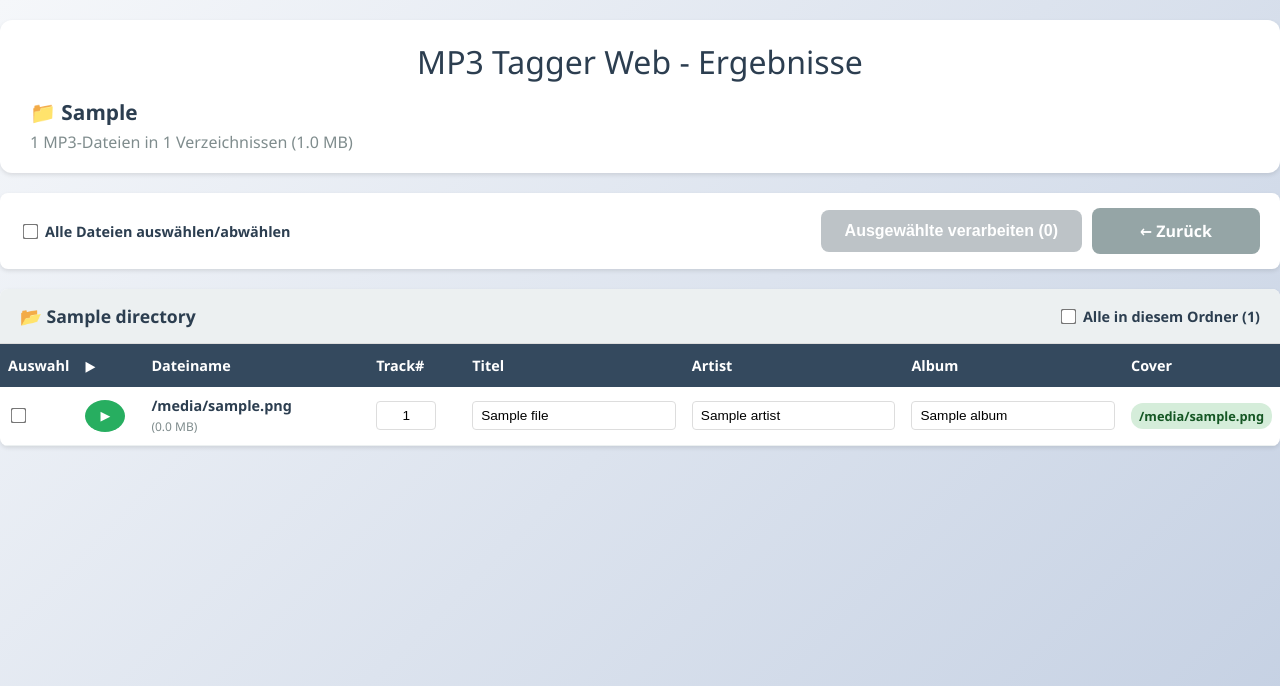
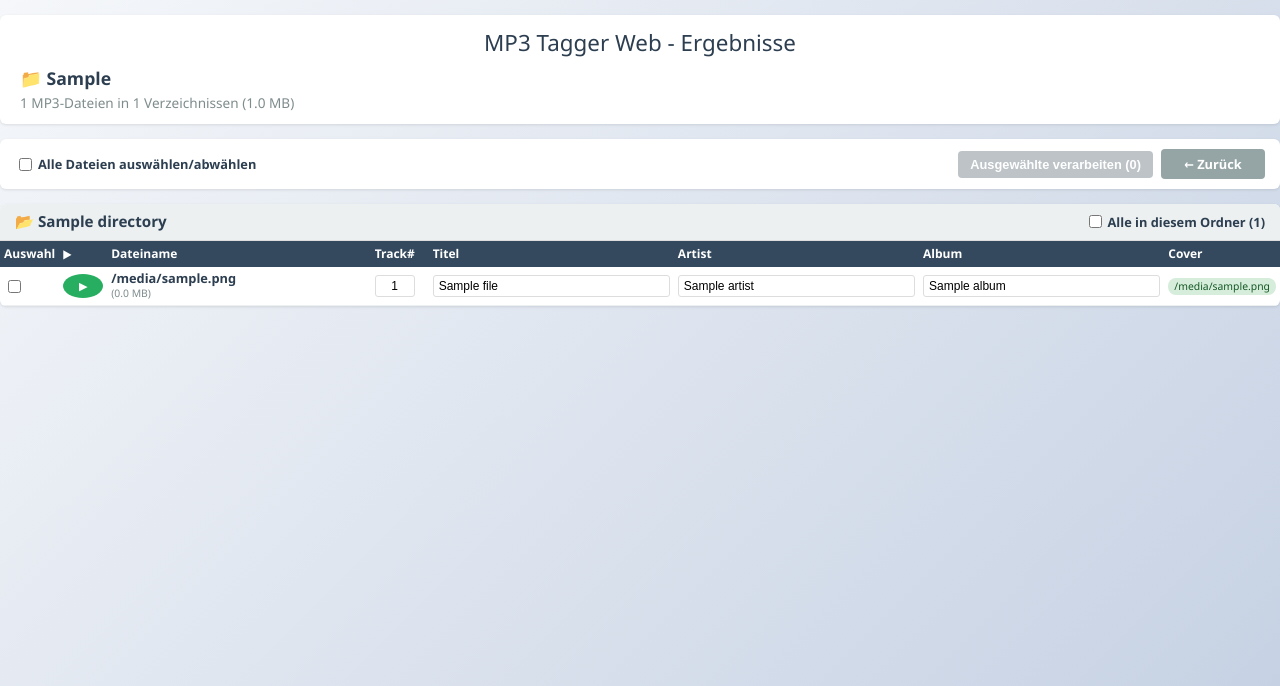
Before and after one commit to dezihh/mp3-tagger-web, a Flask app: template templates/results.html in a window 1280 px wide. Shown: the top 686 px of the page. Run offline with Flask 3, Linux system fonts and the light colour scheme; the template is opened without the code that fills it: most values are stand-ins (such as "Sample title", 1, 10 or a date in 2020).

Commit message:
Darstellung versichtet

```diff
--- a/directory_history.json
+++ b/directory_history.json
@@ -2,7 +2,7 @@
   {
     "path": "/home/dezi/tmp/mp3ren",
     "display_name": "tmp/mp3ren",
-    "timestamp": "2025-08-02T11:33:08.585406",
+    "timestamp": "2025-08-02T12:13:15.745841",
     "mp3_count": 74
   },
   {
--- a/requirements.txt
+++ b/requirements.txt
@@ -1,2 +1,3 @@
 flask
 mutagen
+pillow
--- a/static/styles.css
+++ b/static/styles.css
@@ -12,22 +12,22 @@ body {
 h1 {
     color: #2c3e50;
     text-align: center;
-    margin: 40px 0 20px 0;
-    font-size: 2.5em;
+    margin: 20px 0 15px 0;
+    font-size: 1.8em;
     font-weight: 300;
 }
 
 /* === FORM ELEMENTS === */
 .directory-form {
     background: #fff;
-    padding: 24px;
-    margin: 40px auto;
-    border-radius: 8px;
-    box-shadow: 0 2px 8px rgba(0,0,0,0.07);
+    padding: 15px;
+    margin: 20px auto;
+    border-radius: 6px;
+    box-shadow: 0 1px 4px rgba(0,0,0,0.07);
     max-width: 600px;
     display: flex;
     flex-direction: column;
-    gap: 16px;
+    gap: 12px;
     box-sizing: border-box;
 }
 
@@ -42,10 +42,10 @@ label {
 }
 
 input[type="text"] {
-    padding: 12px;
+    padding: 8px;
     border: 1px solid #ccc;
     border-radius: 4px;
-    font-size: 1em;
+    font-size: 0.9em;
     box-sizing: border-box;
 }
 
@@ -66,17 +66,17 @@ button:hover {
 
 /* === BUTTON STYLES === */
 .btn {
-    padding: 12px 24px;
+    padding: 6px 12px;
     border: none;
-    border-radius: 8px;
-    font-size: 16px;
+    border-radius: 4px;
+    font-size: 0.8rem;
     cursor: pointer;
     transition: all 0.3s ease;
     text-decoration: none;
     display: inline-block;
     text-align: center;
     font-weight: 600;
-    min-width: 120px;
+    min-width: 80px;
 }
 
 .btn-primary {
@@ -86,8 +86,8 @@ button:hover {
 
 .btn-primary:hover:not(:disabled) {
     background: linear-gradient(135deg, #2980b9, #21618c);
-    transform: translateY(-2px);
-    box-shadow: 0 4px 8px rgba(0, 0, 0, 0.2);
+    transform: translateY(-1px);
+    box-shadow: 0 2px 4px rgba(0, 0, 0, 0.2);
 }
 
 .btn-primary:disabled {
@@ -104,8 +104,8 @@ button:hover {
 
 .btn-secondary:hover {
     background: #7f8c8d;
-    transform: translateY(-2px);
-    box-shadow: 0 4px 8px rgba(0, 0, 0, 0.2);
+    transform: translateY(-1px);
+    box-shadow: 0 2px 4px rgba(0, 0, 0, 0.2);
 }
 
 .back-button {
@@ -179,45 +179,45 @@ button:hover {
 /* === RESULTS PAGE === */
 .results-header {
     background: white;
-    padding: 20px 30px;
-    border-radius: 12px;
-    box-shadow: 0 2px 4px rgba(0, 0, 0, 0.1);
-    margin: 20px auto;
+    padding: 12px 20px;
+    border-radius: 6px;
+    box-shadow: 0 1px 3px rgba(0, 0, 0, 0.1);
+    margin: 15px auto;
     max-width: 1400px;
 }
 
 .results-header h1 {
-    margin: 0 0 15px 0;
-    font-size: 2rem;
+    margin: 0 0 8px 0;
+    font-size: 1.4rem;
     color: #2c3e50;
 }
 
 .results-header .directory-info h2 {
     color: #2c3e50;
-    margin: 0 0 5px 0;
-    font-size: 1.3rem;
+    margin: 0 0 3px 0;
+    font-size: 1.1rem;
     word-break: break-all;
 }
 
 .results-header .directory-info p {
     color: #7f8c8d;
     margin: 0;
-    font-size: 1rem;
+    font-size: 0.85rem;
 }
 
 /* === CONTROLS BAR === */
 .controls-bar {
     background: white;
-    padding: 15px 20px;
-    border-radius: 8px;
-    box-shadow: 0 2px 4px rgba(0, 0, 0, 0.1);
-    margin: 20px auto;
+    padding: 10px 15px;
+    border-radius: 6px;
+    box-shadow: 0 1px 3px rgba(0, 0, 0, 0.1);
+    margin: 15px auto;
     max-width: 1400px;
     display: flex;
     justify-content: space-between;
     align-items: center;
     flex-wrap: wrap;
-    gap: 15px;
+    gap: 10px;
 }
 
 .global-controls {
@@ -227,7 +227,7 @@ button:hover {
 
 .action-buttons {
     display: flex;
-    gap: 10px;
+    gap: 8px;
     align-items: center;
 }
 
@@ -236,14 +236,14 @@ button:hover {
     display: flex;
     align-items: center;
     cursor: pointer;
-    font-size: 0.9rem;
+    font-size: 0.8rem;
     color: #2c3e50;
     user-select: none;
 }
 
 .checkbox-container input[type="checkbox"] {
-    margin-right: 8px;
-    transform: scale(1.2);
+    margin-right: 6px;
+    transform: scale(1.0);
     cursor: pointer;
 }
 
@@ -259,28 +259,29 @@ button:hover {
 
 .directory-group {
     background: white;
-    border-radius: 8px;
-    box-shadow: 0 2px 4px rgba(0, 0, 0, 0.1);
-    margin-bottom: 20px;
+    border-radius: 6px;
+    box-shadow: 0 1px 3px rgba(0, 0, 0, 0.1);
+    margin-bottom: 15px;
     overflow: hidden;
 }
 
 .directory-header {
     background: #ecf0f1;
-    padding: 15px 20px;
+    padding: 8px 15px;
     border-bottom: 1px solid #ddd;
     display: flex;
     justify-content: space-between;
     align-items: center;
     flex-wrap: wrap;
-    gap: 10px;
+    gap: 8px;
 }
 
 .directory-header h3 {
     margin: 0;
     color: #2c3e50;
-    font-size: 1.1rem;
+    font-size: 0.95rem;
     word-break: break-all;
+    line-height: 1.3;
 }
 
 .directory-controls {
@@ -296,24 +297,27 @@ button:hover {
 .mp3-table {
     width: 100%;
     border-collapse: collapse;
-    font-size: 0.9rem;
+    font-size: 0.8rem;
 }
 
 .mp3-table th {
     background: #34495e;
     color: white;
-    padding: 12px 8px;
+    padding: 6px 4px;
     text-align: left;
     font-weight: 600;
+    font-size: 0.75rem;
     position: sticky;
     top: 0;
     z-index: 10;
+    line-height: 1.2;
 }
 
 .mp3-table td {
-    padding: 10px 8px;
+    padding: 4px 4px;
     border-bottom: 1px solid #ecf0f1;
     vertical-align: middle;
+    line-height: 1.3;
 }
 
 .mp3-table tr:hover {
@@ -322,31 +326,31 @@ button:hover {
 
 /* === TABLE COLUMNS === */
 .col-select {
-    width: 50px;
+    width: 35px;
     text-align: center;
 }
 
 .col-play {
-    width: 50px;
+    width: 35px;
     text-align: center;
 }
 
 .col-filename {
-    min-width: 200px;
-    max-width: 300px;
+    min-width: 180px;
+    max-width: 250px;
 }
 
 .col-track {
-    width: 80px;
+    width: 50px;
 }
 
 .col-title, .col-artist, .col-album {
-    min-width: 150px;
-    max-width: 200px;
+    min-width: 120px;
+    max-width: 180px;
 }
 
 .col-cover {
-    width: 80px;
+    width: 65px;
     text-align: center;
 }
 
@@ -356,37 +360,39 @@ button:hover {
     font-weight: 600;
     color: #2c3e50;
     word-break: break-word;
-    line-height: 1.3;
+    line-height: 1.2;
+    font-size: 0.8rem;
 }
 
 .file-size {
     display: block;
-    font-size: 0.75rem;
+    font-size: 0.65rem;
     color: #7f8c8d;
-    margin-top: 2px;
+    margin-top: 1px;
 }
 
 /* === TABLE INPUT FIELDS === */
 .mp3-table input[type="text"] {
     width: 100%;
     border: 1px solid #ddd;
-    border-radius: 4px;
-    padding: 6px 8px;
-    font-size: 0.85rem;
+    border-radius: 3px;
+    padding: 3px 5px;
+    font-size: 0.75rem;
     background: white;
     transition: border-color 0.2s ease;
     box-sizing: border-box;
+    line-height: 1.2;
 }
 
 .mp3-table input[type="text"]:focus {
     outline: none;
     border-color: #3498db;
-    box-shadow: 0 0 0 2px rgba(52, 152, 219, 0.1);
+    box-shadow: 0 0 0 1px rgba(52, 152, 219, 0.1);
 }
 
 .track-input {
     text-align: center;
-    max-width: 60px;
+    max-width: 40px;
 }
 
 /* === PLAY BUTTON === */
@@ -395,10 +401,10 @@ button:hover {
     color: white;
     border: none;
     border-radius: 50%;
-    width: 32px;
-    height: 32px;
+    width: 24px;
+    height: 24px;
     cursor: pointer;
-    font-size: 0.8rem;
+    font-size: 0.7rem;
     display: flex;
     align-items: center;
     justify-content: center;
@@ -420,13 +426,14 @@ button:hover {
 
 /* === COVER STATUS === */
 .cover-status {
-    font-size: 0.8rem;
-    padding: 4px 8px;
-    border-radius: 12px;
-    font-weight: 600;
+    font-size: 0.65rem;
+    padding: 2px 6px;
+    border-radius: 8px;
+    font-weight: 400;
     text-align: center;
     display: inline-block;
-    min-width: 50px;
+    min-width: 45px;
+    line-height: 1.2;
 }
 
 .cover-status.has-cover {
```
Also changed, not shown: tagger/mp3_processor.py (+60 -19 lines).
